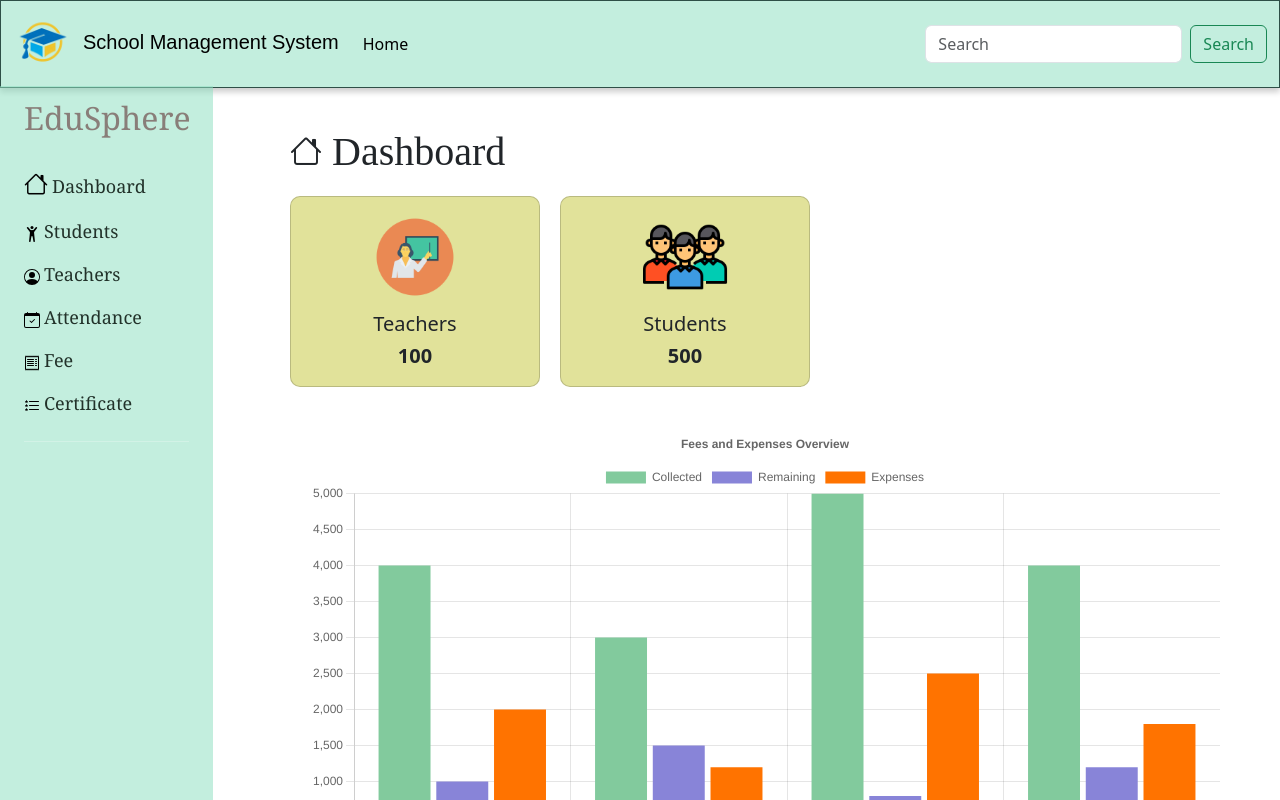
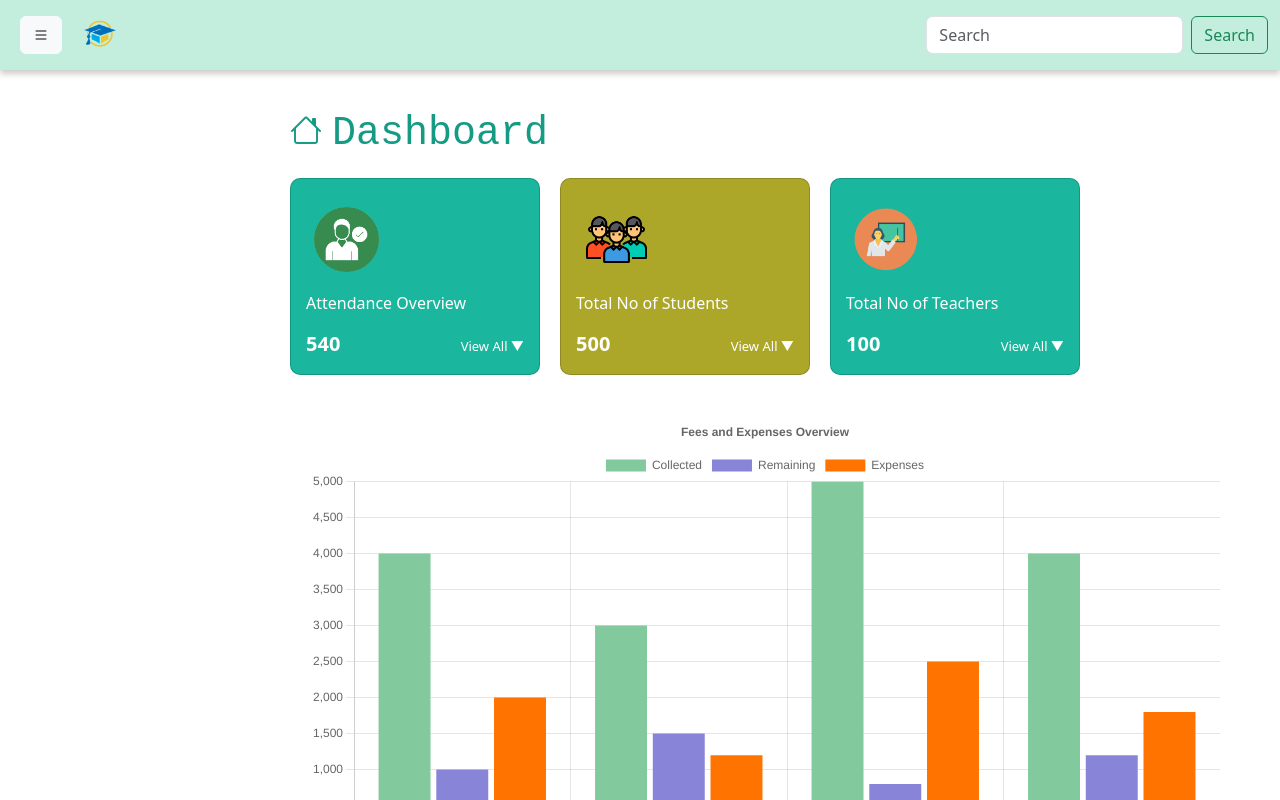
Before and after one commit to maheeen-khan/SchoolManagementSystem, a React app in the folder frontend/: page / in a window 1280 px wide. Built offline with nearby package versions, Linux system fonts and the light colour scheme; the HTML template or start-up script is replaced by a standard one.

Commit message:
fix frontend issues

```diff
--- a/frontend/src/App.jsx
+++ b/frontend/src/App.jsx
@@ -14,7 +14,7 @@ function App() {
     <>
       <Routes>
         <Route path="/" element={<AppRoute/>}>
-             <Route index element={<Dashboard />} />  //Mainpage
+             <Route index element={<Dashboard />} />
              <Route path="Students" element={<Student/>}/>
              <Route path="Teachers" element={<Teacher/>}/>
              <Route path="Teachers_Attendance" element={<TeacherAttendance/>}/>
--- a/frontend/src/componenets/Cards/Cards.jsx
+++ b/frontend/src/componenets/Cards/Cards.jsx
@@ -1,19 +1,20 @@
 import React from 'react';
 
-function Cards({ heading, value, photo }) {
+function Cards({ heading, value, photo, colour }) {
   return (
     <div
       className="card"
       style={{
         width: "100%",
         maxWidth: "250px",
-        backgroundColor: "#e1e29aff",
+        backgroundColor: colour,
         borderRadius: "10px",
         padding: "15px",
         display: "flex",
         flexDirection: "column",
-        alignItems: "center",
-        textAlign: "center"
+        alignItems: "between",
+        textAlign: "left",
+        color: 'white',
       }}
     >
 
@@ -21,8 +22,9 @@ function Cards({ heading, value, photo }) {
       <img
         src={photo}
         alt={heading}
+        className='ms-2'
         style={{
-          width: "90px",
+          width: "65px",
           height: "90px",
           objectFit: "contain",
           marginBottom: "10px"
@@ -30,13 +32,16 @@ function Cards({ heading, value, photo }) {
       />
 
       <div className="card-body" style={{ padding: 0 }}>
-        <h5 className="card-title" style={{ marginBottom: "5px" }}>
+        <h6 className="card-title mb-3" style={{ marginBottom: "5px" }}>
           {heading}
-        </h5>
+        </h6>
 
-        <p className="card-text" style={{ fontSize: "20px", fontWeight: "bold" }}>
+        <p className="card-text d-flex align-items-center justify-content-between" style={{ fontSize: "20px", fontWeight: "bold" }}>
           {value}
+          <a href="#" style={{textDecoration:'none', color:'white'}}>
+           <span className='fw-normal' style={{fontSize:'13px'}}>View All ▼</span></a>
         </p>
+
       </div>
 
     </div>
--- a/frontend/src/componenets/Navbar/Navbar.jsx
+++ b/frontend/src/componenets/Navbar/Navbar.jsx
@@ -1,37 +1,29 @@
 import React from 'react'
 import Logo2 from '../../assets/Logo.png'
-function Navbar() {
+function Navbar({head}) {
   return (
-    <nav className="navbar navbar-expand-lg  " style={{ backgroundColor: "#8fdfc288" , border: "1px solid #2e4f47ff", // Adds a solid border
+    <nav className="navbar navbar-expand-lg  " style={{ backgroundColor: "#8fdfc288" ,
         boxShadow: "0 4px 6px rgba(0,0,0,0.2)" }}>
       <div className="container-fluid">
-        <a className="navbar-brand" href="#" style={{fontFamily:'fantasy' }}>
-          <img src={Logo2} alt="Logo"  style={{ width: "60px", height: "60px", marginRight: "10px" }}/>
-          School Management System
-          </a>
+
         <button
-          className="navbar-toggler"
-          type="button"
-          data-bs-toggle="collapse"
-          data-bs-target="#navbarSupportedContent"
-          aria-controls="navbarSupportedContent"
-          aria-expanded="false"
-          aria-label="Toggle navigation"
-        >
-          <span className="navbar-toggler-icon"></span>
-        </button>
-        <div className="collapse navbar-collapse" id="navbarSupportedContent">
-          <ul className="navbar-nav me-auto mb-2 mb-lg-0">
-            <li className="nav-item">
-              <a className="nav-link active" aria-current="page" href="#">Home</a>
-            </li>
-          </ul>
-          <form className="d-flex" role="search">
+        className="btn btn-light w-10 m-2"
+        type="button"
+        data-bs-toggle="offcanvas"
+        data-bs-target="#offcanvasSidebar"
+        aria-controls="offcanvasSidebar"
+      >
+        <i className="bi bi-list"></i>
+      </button>
+
+      {head ? <h3 className="ms-3 mt-2">{head}</h3> : <img src={Logo2} alt="Logo" style={{ height: '40px', marginLeft: '10px' }} />}
+
+          <form className="d-flex ms-auto" role="search">
             <input className="form-control me-2" type="search" placeholder="Search" aria-label="Search" />
             <button className="btn btn-outline-success" type="submit">Search</button>
           </form>
         </div>
-      </div>
+
     </nav>
   )
 }
--- a/frontend/src/componenets/Sidebar/Sidebar.jsx
+++ b/frontend/src/componenets/Sidebar/Sidebar.jsx
@@ -1,144 +1,94 @@
 import { Link } from "react-router-dom";
-//import { useEffect } from "react";
-import { Tooltip, Dropdown } from "bootstrap";
 import 'bootstrap/dist/css/bootstrap.min.css';
 import 'bootstrap-icons/font/bootstrap-icons.css';
 import 'bootstrap/dist/js/bootstrap.bundle.min.js';
+import Logo2 from '../../assets/Logo.png';
 
 function Sidebar() {
-  // // Initialize tooltips
-  // useEffect(() => {
-  //   const tooltipTriggerList = document.querySelectorAll('[data-bs-toggle="tooltip"]');
-  //   tooltipTriggerList.forEach(el => new Tooltip(el));
-  // }, []);
+  return (
+    <>
+      {/* Toggle button - visible only on small screens */}
 
-  return (
-    <div className="container-fluid" style={{ top:'86px' ,position:"fixed" , height: "calc(100vh - 60px)"}}>
-      <div className="row h-100 flex-nowrap">
 
-        {/* Sidebar */}
-        <div className="col-auto col-md-3 col-xl-2 px-sm-2 px-0 d-flex flex-column " style={{backgroundColor: "#8fdfc288"}} >
-          <div className="d-flex flex-column align-items-center align-items-sm-start px-3 pt-2 text-white"
+      {/* Offcanvas sidebar */}
+      <div
+        className="offcanvas offcanvas-start d-md-flex d-lg-flex flex-column flex-shrink-0 p-3 bg-light"
+        tabIndex="-1"
+        id="offcanvasSidebar"
+        aria-labelledby="offcanvasSidebarLabel"
+        style={{ width: '250px' }}
       >
-
+        {/* Logo */}
         <Link
           to="/"
-              className="d-flex align-items-center pb-3 mb-md-0 me-md-auto " style={{fontFamily:"Georgia", color:"#6a4545a8", textDecoration:"none"}}
+          className="d-flex align-items-center justify-content-center mb-3 mb-md-0 me-md-auto text-decoration-none"
         >
-              <span className="fs-2  d-sm-inline ">EduSphere</span>
+          <img src={Logo2} alt="Logo" width={50} className="me-2" />
+          <span className="fs-4 me-4">EduSphere</span>
+
+            <button type="button" class="btn-close" data-bs-dismiss="offcanvas" aria-label="Close"></button>
+
         </Link>
+        <hr />
 
-            <ul className="nav nav-pills flex-column mb-sm-auto mb-0 align-items-center align-items-sm-start " id="menu">
-
+        {/* Menu items */}
+        <ul className="nav nav-pills flex-column mb-auto">
           <li className="nav-item">
-                <Link to="" className="nav-link align-middle px-0 text-black ">
-                  <i className="fs-4 bi-house " data-bs-toggle="tooltip" title="Dashboard"></i>
-                  <span className="ms-1 d-none d-sm-inline"style={{fontFamily:"Georgia", fontStyle:"bold", fontSize:"18px", color:"#22322aff"}}>Dashboard</span>
+            <Link to="/" className="nav-link text-dark">
+              <i className="bi bi-house me-2"></i> Dashboard
             </Link>
           </li>
-
           <li>
-                <Link to="Students" className="nav-link px-0 align-middle ">
-                  <svg xmlns="http://www.w3.org/2000/svg" width="16" height="16" fill="black" class="bi bi-person-arms-up" viewBox="0 0 16 16">
-                  <path d="M8 3a1.5 1.5 0 1 0 0-3 1.5 1.5 0 0 0 0 3"/>
-                    <path d="m5.93 6.704-.846 8.451a.768.768 0 0 0 1.523.203l.81-4.865a.59.59 0 0 1 1.165 0l.81 4.865a.768.768 0 0 0 1.523-.203l-.845-8.451A1.5 1.5 0 0 1 10.5 5.5L13 2.284a.796.796 0 0 0-1.239-.998L9.634 3.84a.7.7 0 0 1-.33.235c-.23.074-.665.176-1.304.176-.64 0-1.074-.102-1.305-.176a.7.7 0 0 1-.329-.235L4.239 1.286a.796.796 0 0 0-1.24.998l2.5 3.216c.317.316.475.758.43 1.204Z"/>
-                    </svg>
-                  <span className="ms-1 d-none d-sm-inline "style={{fontFamily:"Georgia", fontStyle:"bold", fontSize:"18px", color:"#22322aff"}}>Students</span>
-                </Link>
-
-              </li>
-
-              <li>
-                <Link to="Teachers" className="nav-link px-0 align-middle ">
-                  <svg xmlns="http://www.w3.org/2000/svg" width="16" height="16" fill="black" class="bi bi-person-circle" viewBox="0 0 16 16">
-                   <path d="M11 6a3 3 0 1 1-6 0 3 3 0 0 1 6 0"/>
-                    <path fill-rule="evenodd" d="M0 8a8 8 0 1 1 16 0A8 8 0 0 1 0 8m8-7a7 7 0 0 0-5.468 11.37C3.242 11.226 4.805 10 8 10s4.757 1.225 5.468 2.37A7 7 0 0 0 8 1"/>
-                    </svg>
-                  <span className="ms-1 d-none d-sm-inline"style={{fontFamily:"Georgia", fontStyle:"bold", fontSize:"18px", color:"#22322aff"}}>Teachers</span>
+            <Link to="/Students" className="nav-link text-dark">
+              <i className="bi bi-person-arms-up me-2"></i> Students
             </Link>
           </li>
-
           <li>
-                <a href="#submenu2" data-bs-toggle="collapse" className="nav-link px-0 align-middle">
-                  <svg xmlns="http://www.w3.org/2000/svg" width="16" height="16" fill="black" class="bi bi-calendar-check" viewBox="0 0 16 16">
-                  <path d="M10.854 7.146a.5.5 0 0 1 0 .708l-3 3a.5.5 0 0 1-.708 0l-1.5-1.5a.5.5 0 1 1 .708-.708L7.5 9.793l2.646-2.647a.5.5 0 0 1 .708 0"/>
-                 <path d="M3.5 0a.5.5 0 0 1 .5.5V1h8V.5a.5.5 0 0 1 1 0V1h1a2 2 0 0 1 2 2v11a2 2 0 0 1-2 2H2a2 2 0 0 1-2-2V3a2 2 0 0 1 2-2h1V.5a.5.5 0 0 1 .5-.5M1 4v10a1 1 0 0 0 1 1h12a1 1 0 0 0 1-1V4z"/>
-                  </svg>
-                  <span className="ms-1 d-none d-sm-inline "style={{fontFamily:"Georgia", fontStyle:"bold", fontSize:"18px", color:"#22322aff"}}>Attendance</span>
-                </a>
-                <ul className="collapse nav flex-column ms-1 " id="submenu2">
-                  <li>
-                    <Link to="Students_Attendance" className="nav-link px-0 "style={{fontFamily:"Georgia", fontStyle:"bold", fontSize:"18px", color:"#22322aff"}}>Students</Link>
+            <Link to="/Teachers" className="nav-link text-dark">
+              <i className="bi bi-person-circle me-2"></i> Teachers
+            </Link>
           </li>
           <li>
-                    <Link to="Teachers_Attendance" className="nav-link px-0 " style={{fontFamily:"Georgia", fontStyle:"bold", fontSize:"18px", color:"#22322aff"}}>Teachers</Link>
+            <a
+              className="nav-link text-dark"
+              data-bs-toggle="collapse"
+              href="#attendanceSubmenu"
+              role="button"
+              aria-expanded="false"
+              aria-controls="attendanceSubmenu"
+            >
+              <i className="bi bi-calendar-check me-2"></i> Attendance
+            </a>
+            <div className="collapse ps-3" id="attendanceSubmenu">
+              <ul className="btn-toggle-nav list-unstyled fw-normal pb-1 small">
+                <li>
+                  <Link to="/Students_Attendance" className="nav-link text-dark">
+                    Students
+                  </Link>
+                </li>
+                <li>
+                  <Link to="/Teachers_Attendance" className="nav-link text-dark">
+                    Teachers
+                  </Link>
                 </li>
               </ul>
+            </div>
           </li>
-
           <li>
-                <Link to="Fee" className="nav-link px-0 align-middle">
-                  <svg xmlns="http://www.w3.org/2000/svg" width="16" height="16" fill="black" class="bi bi-receipt" viewBox="0 0 16 16">
-                  <path d="M1.92.506a.5.5 0 0 1 .434.14L3 1.293l.646-.647a.5.5 0 0 1 .708 0L5 1.293l.646-.647a.5.5 0 0 1 .708 0L7 1.293l.646-.647a.5.5 0 0 1 .708 0L9 1.293l.646-.647a.5.5 0 0 1 .708 0l.646.647.646-.647a.5.5 0 0 1 .708 0l.646.647.646-.647a.5.5 0 0 1 .801.13l.5 1A.5.5 0 0 1 15 2v12a.5.5 0 0 1-.053.224l-.5 1a.5.5 0 0 1-.8.13L13 14.707l-.646.647a.5.5 0 0 1-.708 0L11 14.707l-.646.647a.5.5 0 0 1-.708 0L9 14.707l-.646.647a.5.5 0 0 1-.708 0L7 14.707l-.646.647a.5.5 0 0 1-.708 0L5 14.707l-.646.647a.5.5 0 0 1-.708 0L3 14.707l-.646.647a.5.5 0 0 1-.801-.13l-.5-1A.5.5 0 0 1 1 14V2a.5.5 0 0 1 .053-.224l.5-1a.5.5 0 0 1 .367-.27m.217 1.338L2 2.118v11.764l.137.274.51-.51a.5.5 0 0 1 .707 0l.646.647.646-.646a.5.5 0 0 1 .708 0l.646.646.646-.646a.5.5 0 0 1 .708 0l.646.646.646-.646a.5.5 0 0 1 .708 0l.646.646.646-.646a.5.5 0 0 1 .708 0l.646.646.646-.646a.5.5 0 0 1 .708 0l.509.509.137-.274V2.118l-.137-.274-.51.51a.5.5 0 0 1-.707 0L12 1.707l-.646.647a.5.5 0 0 1-.708 0L10 1.707l-.646.647a.5.5 0 0 1-.708 0L8 1.707l-.646.647a.5.5 0 0 1-.708 0L6 1.707l-.646.647a.5.5 0 0 1-.708 0L4 1.707l-.646.647a.5.5 0 0 1-.708 0z"/>
-                   <path d="M3 4.5a.5.5 0 0 1 .5-.5h6a.5.5 0 1 1 0 1h-6a.5.5 0 0 1-.5-.5m0 2a.5.5 0 0 1 .5-.5h6a.5.5 0 1 1 0 1h-6a.5.5 0 0 1-.5-.5m0 2a.5.5 0 0 1 .5-.5h6a.5.5 0 1 1 0 1h-6a.5.5 0 0 1-.5-.5m0 2a.5.5 0 0 1 .5-.5h6a.5.5 0 0 1 0 1h-6a.5.5 0 0 1-.5-.5m8-6a.5.5 0 0 1 .5-.5h1a.5.5 0 0 1 0 1h-1a.5.5 0 0 1-.5-.5m0 2a.5.5 0 0 1 .5-.5h1a.5.5 0 0 1 0 1h-1a.5.5 0 0 1-.5-.5m0 2a.5.5 0 0 1 .5-.5h1a.5.5 0 0 1 0 1h-1a.5.5 0 0 1-.5-.5m0 2a.5.5 0 0 1 .5-.5h1a.5.5 0 0 1 0 1h-1a.5.5 0 0 1-.5-.5"/>
-                  </svg>
-                  <span className="ms-1 d-none d-sm-inline" style={{fontFamily:"Georgia", fontStyle:"bold", fontSize:"18px", color:"#22322aff"}}>Fee</span>
-                </Link>
-
-              </li>
-
-              <li>
-                <Link to="Certificate" className="nav-link px-0 align-middle">
-                  <svg xmlns="http://www.w3.org/2000/svg" width="16" height="16" fill="black" class="bi bi-list-stars" viewBox="0 0 16 16">
-                    <path fill-rule="evenodd" d="M5 11.5a.5.5 0 0 1 .5-.5h9a.5.5 0 0 1 0 1h-9a.5.5 0 0 1-.5-.5m0-4a.5.5 0 0 1 .5-.5h9a.5.5 0 0 1 0 1h-9a.5.5 0 0 1-.5-.5m0-4a.5.5 0 0 1 .5-.5h9a.5.5 0 0 1 0 1h-9a.5.5 0 0 1-.5-.5"/>
-                    <path d="M2.242 2.194a.27.27 0 0 1 .516 0l.162.53c.035.115.14.194.258.194h.551c.259 0 .37.333.164.493l-.468.363a.28.28 0 0 0-.094.3l.173.569c.078.256-.213.462-.423.3l-.417-.324a.27.27 0 0 0-.328 0l-.417.323c-.21.163-.5-.043-.423-.299l.173-.57a.28.28 0 0 0-.094-.299l-.468-.363c-.206-.16-.095-.493.164-.493h.55a.27.27 0 0 0 .259-.194zm0 4a.27.27 0 0 1 .516 0l.162.53c.035.115.14.194.258.194h.551c.259 0 .37.333.164.493l-.468.363a.28.28 0 0 0-.094.3l.173.569c.078.255-.213.462-.423.3l-.417-.324a.27.27 0 0 0-.328 0l-.417.323c-.21.163-.5-.043-.423-.299l.173-.57a.28.28 0 0 0-.094-.299l-.468-.363c-.206-.16-.095-.493.164-.493h.55a.27.27 0 0 0 .259-.194zm0 4a.27.27 0 0 1 .516 0l.162.53c.035.115.14.194.258.194h.551c.259 0 .37.333.164.493l-.468.363a.28.28 0 0 0-.094.3l.173.569c.078.255-.213.462-.423.3l-.417-.324a.27.27 0 0 0-.328 0l-.417.323c-.21.163-.5-.043-.423-.299l.173-.57a.28.28 0 0 0-.094-.299l-.468-.363c-.206-.16-.095-.493.164-.493h.55a.27.27 0 0 0 .259-.194z"/>
-                  </svg>
-
-                  <span className="ms-1 d-none d-sm-inline" style={{fontFamily:"Georgia", fontStyle:"bold", fontSize:"18px", color:"#22322aff"}}>Certificate</span>
+            <Link to="/Fee" className="nav-link text-dark">
+              <i className="bi bi-receipt me-2"></i> Fee
             </Link>
           </li>
-
+          <li>
+            <Link to="/Certificate" className="nav-link text-dark">
+              <i className="bi bi-list-stars me-2"></i> Certificate
+            </Link>
+          </li>
         </ul>
 
-            <hr className="w-100" />
-
-            {/* User Dropdown */}
-            {/* <div className="dropdown pb-4 w-100">
-              <a
-                href="#"
-                className="d-flex align-items-center text-white text-decoration-none dropdown-toggle"
-                id="dropdownUser1"
-                data-bs-toggle="dropdown"
-                aria-expanded="false"
-              >
-                <img
-                  src="https://github.com/mdo.png"
-                  alt="profile"
-                  width="30"
-                  height="30"
-                  className="rounded-circle me-2"
-                  data-bs-toggle="tooltip"
-                  title="User Profile"
-                />
-                <span className="d-none d-sm-inline">Admin</span>
-              </a>
-
-              <ul className="dropdown-menu dropdown-menu-dark text-small shadow">
-                <li><Link className="dropdown-item" to="#">Settings</Link></li>
-                <li><Link className="dropdown-item" to="#">Profile</Link></li>
-                <li><hr className="dropdown-divider" /></li>
-                <li><Link className="dropdown-item" to="#">Sign out</Link></li>
-              </ul>
-            </div> */}
-
+        <hr />
       </div>
-        </div>
-
-
-
-      </div>
-    </div>
-
+    </>
   );
 }
 
--- a/frontend/src/index.css
+++ b/frontend/src/index.css
@@ -1,8 +1,9 @@
 .main-title {
-  font-family: George;
+  font-family: monospace;
   margin-bottom: 20px;
   display: flex;
   align-items: center;
+  color: #159a84;
 }
 
 .cards {
--- a/frontend/src/pages/Mainpage/Dashboard/Dashboard.jsx
+++ b/frontend/src/pages/Mainpage/Dashboard/Dashboard.jsx
@@ -2,6 +2,7 @@ import React from 'react';
 import Cards from '../../../componenets/Cards/Cards';
 import student from '../../../assets/students.png';
 import teacher from '../../../assets/teacher.png';
+import attenOverview from '../../../assets/atten.png';
 import BarChart from '../../../componenets/Charts/BarChart';
 import PieChart from '../../../componenets/Charts/PieChart';
 import './Dashboard.css'; // your CSS
@@ -20,8 +21,11 @@ function Dashboard() {
         {/* LEFT COLUMN */}
         <div className="dash-left">
           <div className="dash-cards">
-            <Cards heading="Teachers" value="100" photo={teacher} />
-            <Cards heading="Students" value="500" photo={student} />
+            <Cards heading="Attendance Overview" value="540" photo={attenOverview} colour={"#1AB69D"} />
+            <Cards heading="Total No of Students" value="500" photo={student} colour={"#ADA729"} />
+            <Cards heading="Total No of Teachers" value="100" photo={teacher} colour={"#1AB69D"} />
+
+
           </div>
 
           <div className="dash-box">
```
Also changed, not shown: frontend/src/assets/atten.png (added), frontend/src/assets/teacher.png. Lines whose indentation alone changed are shown as unchanged.
